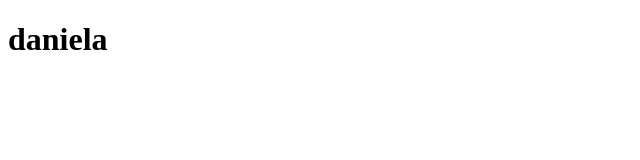
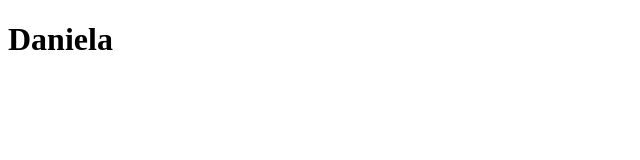
Before and after one commit to Muunsitaw/proyecto-1a, a plain HTML site: page daniela.html in a window 1280 px wide. Shown: the full height of the page, 0-640 px from the left. Drawn offline with Linux system fonts and the light colour scheme.

Commit message:
se modifico

```diff
--- a/daniela.html
+++ b/daniela.html
@@ -6,6 +6,6 @@
     <title>Document</title>
 </head>
 <body>
-   <h1>daniela</h1>
+   <h1>Daniela</h1>
 </body>
 </html>
```
